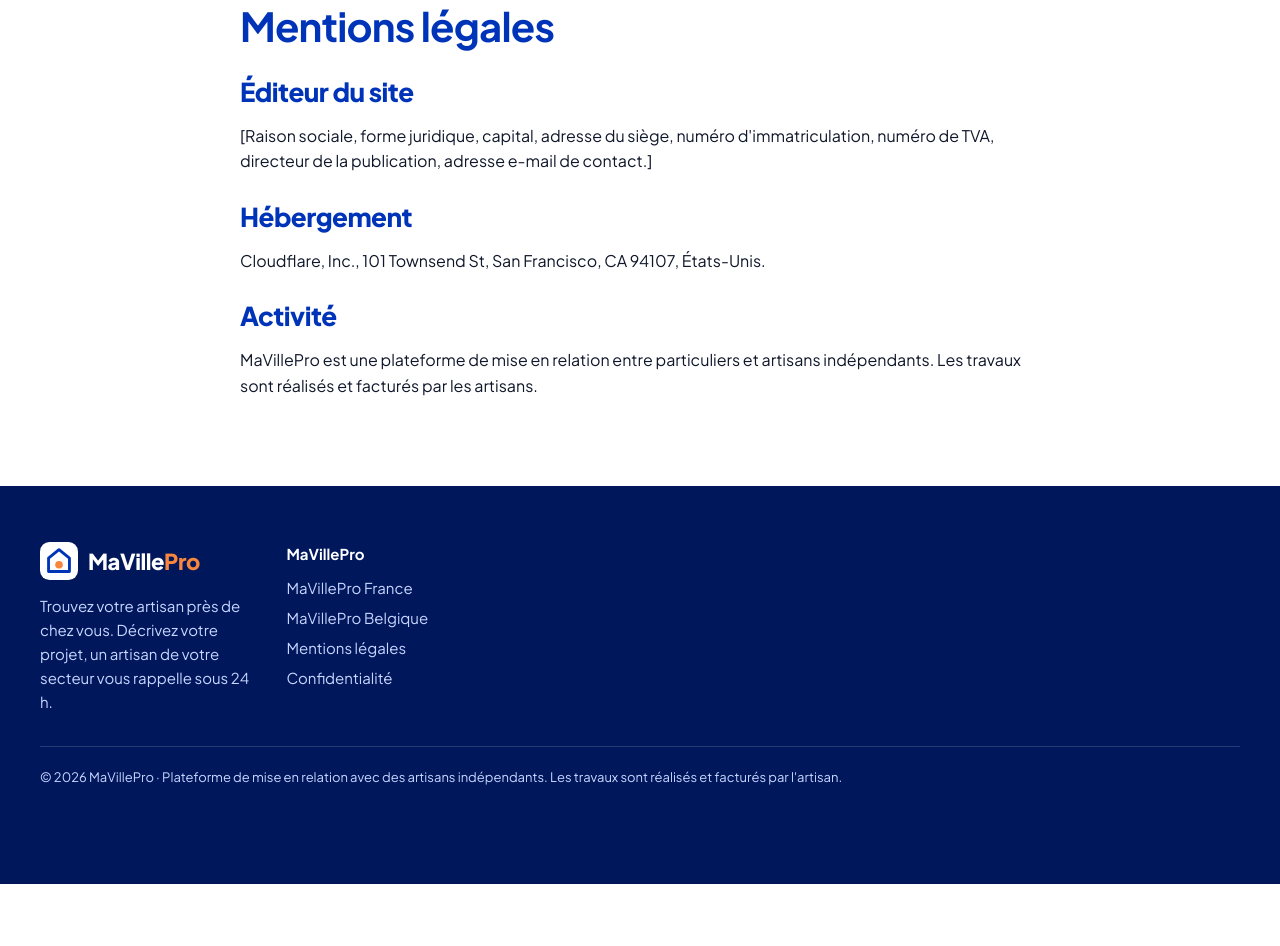
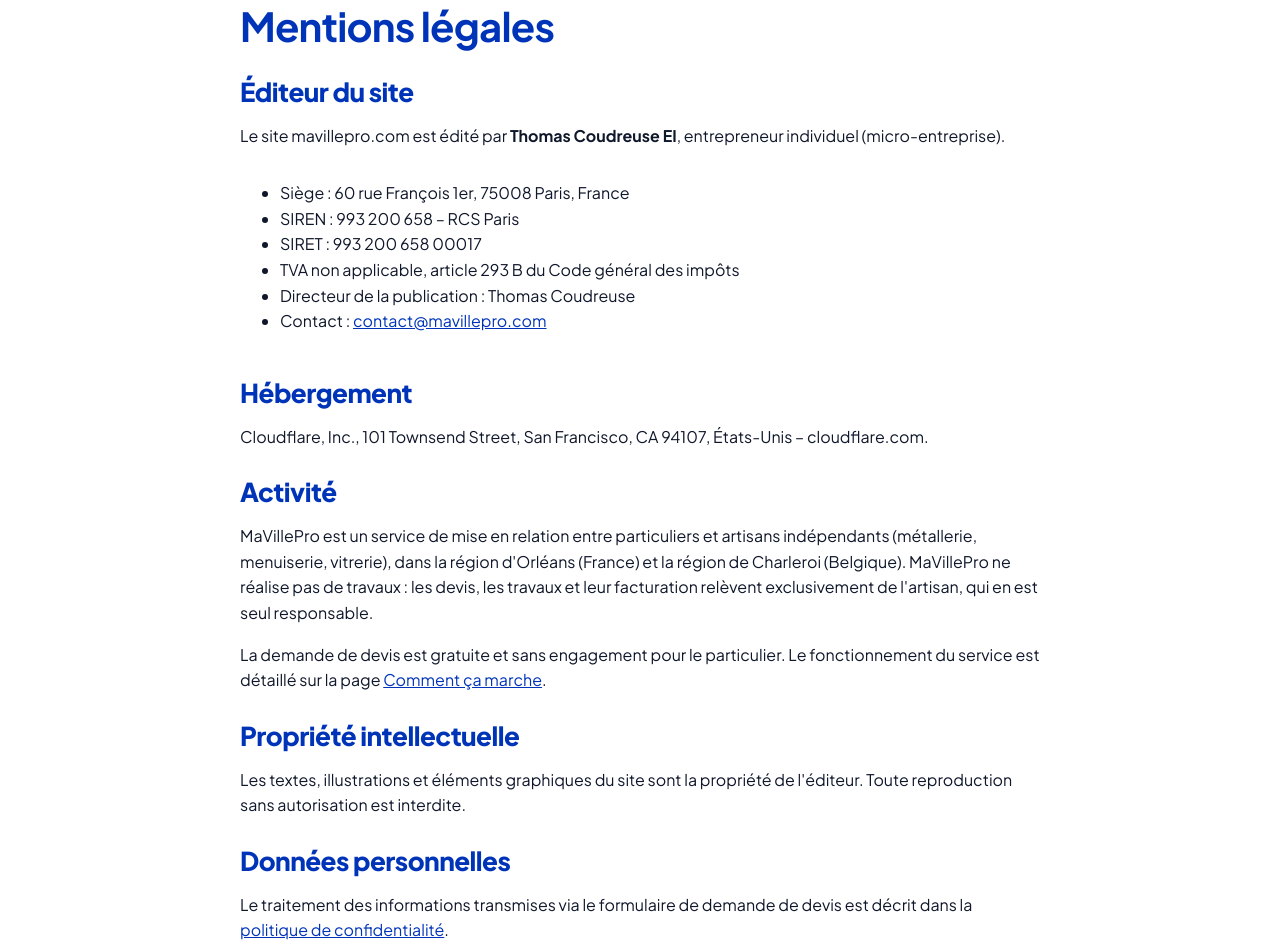
Before and after one commit to electis-wallonie/mavillepro, an Astro site: page /mentions-legales in a window 1280 px wide. Shown: the part 195-1141 px from the top of the page. Before the commit the page ends 1079 px from the top, so only its background shows below. Built offline with nearby package versions, Linux system fonts and the light colour scheme; Astro itself is replaced by a stand-in of ours.

Commit message:
Mentions légales et politique de confidentialité complétées (Thomas Coudreuse EI)
Co-Authored-By: Claude Opus 5.5 <noreply@anthropic.com>
Claude-Session: https://claude.ai/code/session_017uJrrJyTgrBGfYrbaUgj8s

```diff
--- a/src/pages/mentions-legales.astro
+++ b/src/pages/mentions-legales.astro
@@ -1,11 +1,33 @@
 ---
 import Base from '../layouts/Base.astro';
+import { u } from '../lib/site';
 ---
 <Base title="Mentions légales | MaVillePro" description="Mentions légales du site MaVillePro : éditeur, hébergeur et activité de mise en relation avec des artisans.">
   <section class="sec"><div class="wrap"><div class="prose">
     <h1 style="color:#0034B8;font-size:40px">Mentions légales</h1>
-    <h2>Éditeur du site</h2><p>[Raison sociale, forme juridique, capital, adresse du siège, numéro d'immatriculation, numéro de TVA, directeur de la publication, adresse e-mail de contact.]</p>
-    <h2>Hébergement</h2><p>Cloudflare, Inc., 101 Townsend St, San Francisco, CA 94107, États-Unis.</p>
-    <h2>Activité</h2><p>MaVillePro est une plateforme de mise en relation entre particuliers et artisans indépendants. Les travaux sont réalisés et facturés par les artisans.</p>
+
+    <h2>Éditeur du site</h2>
+    <p>Le site mavillepro.com est édité par <strong>Thomas Coudreuse EI</strong>, entrepreneur individuel (micro-entreprise).</p>
+    <ul>
+      <li>Siège : 60 rue François 1er, 75008 Paris, France</li>
+      <li>SIREN : 993 200 658 – RCS Paris</li>
+      <li>SIRET : 993 200 658 00017</li>
+      <li>TVA non applicable, article 293 B du Code général des impôts</li>
+      <li>Directeur de la publication : Thomas Coudreuse</li>
+      <li>Contact : <a href="mailto:contact@mavillepro.com">contact@mavillepro.com</a></li>
+    </ul>
+
+    <h2>Hébergement</h2>
+    <p>Cloudflare, Inc., 101 Townsend Street, San Francisco, CA 94107, États-Unis – cloudflare.com.</p>
+
+    <h2>Activité</h2>
+    <p>MaVillePro est un service de mise en relation entre particuliers et artisans indépendants (métallerie, menuiserie, vitrerie), dans la région d'Orléans (France) et la région de Charleroi (Belgique). MaVillePro ne réalise pas de travaux : les devis, les travaux et leur facturation relèvent exclusivement de l'artisan, qui en est seul responsable.</p>
+    <p>La demande de devis est gratuite et sans engagement pour le particulier. Le fonctionnement du service est détaillé sur la page <a href={u('/fr/fonctionnement/')}>Comment ça marche</a>.</p>
+
+    <h2>Propriété intellectuelle</h2>
+    <p>Les textes, illustrations et éléments graphiques du site sont la propriété de l'éditeur. Toute reproduction sans autorisation est interdite.</p>
+
+    <h2>Données personnelles</h2>
+    <p>Le traitement des informations transmises via le formulaire de demande de devis est décrit dans la <a href={u('/confidentialite/')}>politique de confidentialité</a>.</p>
   </div></div></section>
 </Base>
```
Also changed, not shown: src/pages/confidentialite.astro (+24 -5 lines).
